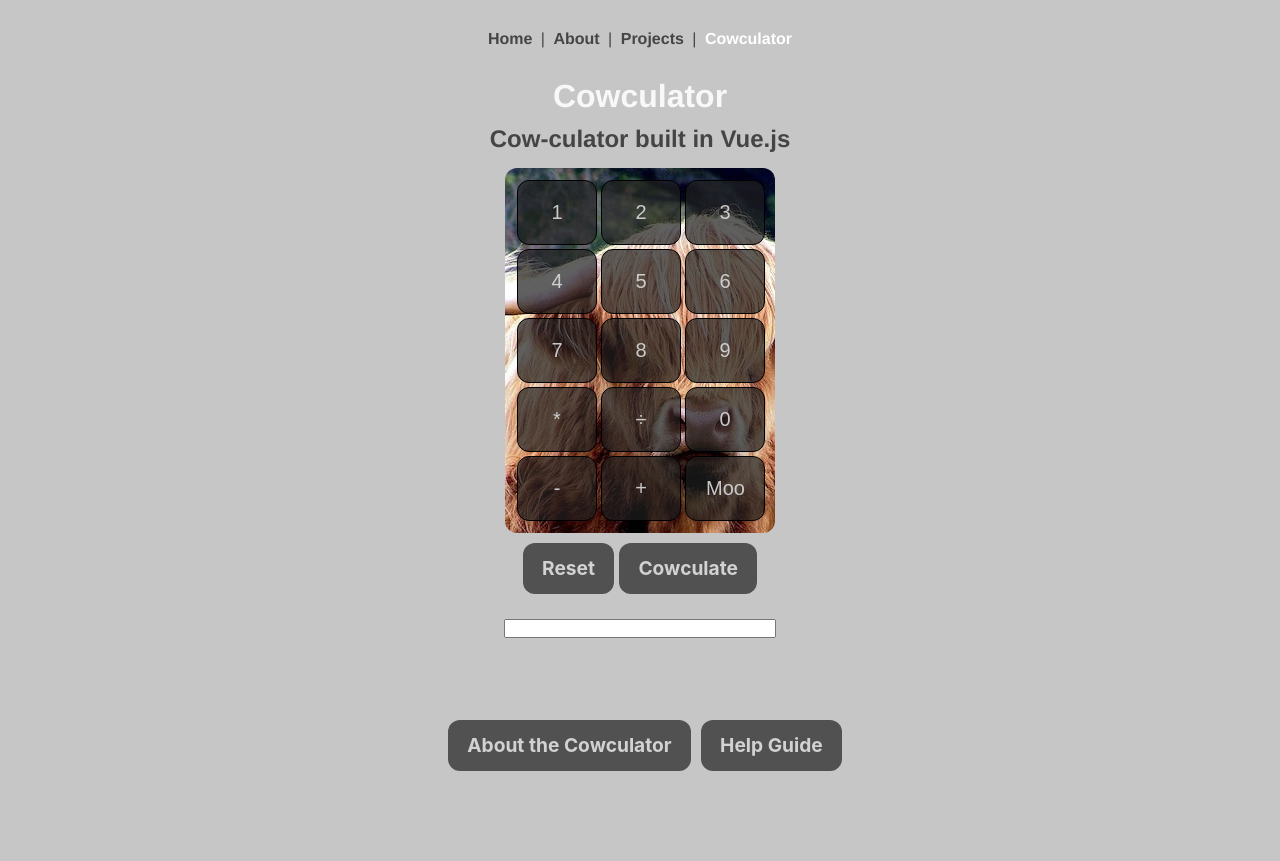
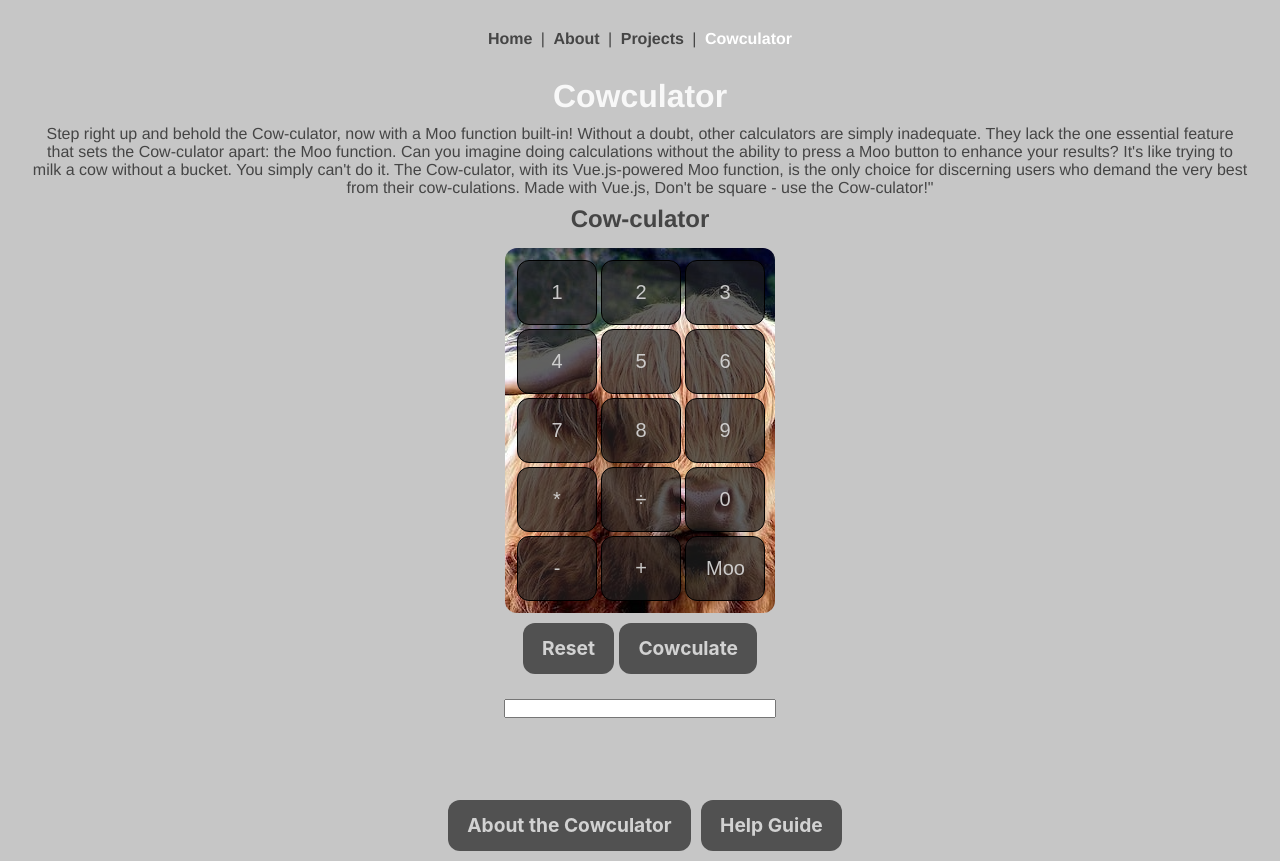
Before and after one commit to conrizzo/conradswebsite, a Vue app: page /projects/cowculator in a window 1280 px wide. Before the commit the page ends 800 px from the top, so only its background shows below. Built offline with nearby package versions, Linux system fonts and the light colour scheme.

Commit message:
updated text, removed uncessary debugging stuff for trying to fix the link redirect

```diff
--- a/src/router/index.js
+++ b/src/router/index.js
@@ -51,7 +51,7 @@ const routes = [
 ]
 
 const router = createRouter({
-
+  // using # hash mode since the site is being hosted on github pages so the links can be directly accessed
 
   history: createWebHistory(process.env.BASE_URL),
   routes
--- a/src/views/projects/CowculatorView.vue
+++ b/src/views/projects/CowculatorView.vue
@@ -1,7 +1,14 @@
 
 <template>
   <h1> Cowculator </h1>
-
+  <p class="paragraph-text"> Step right up and behold the Cow-culator, now with a Moo function built-in!
+    Without a doubt, other calculators are simply inadequate. They lack the one essential feature that sets
+    the Cow-culator apart: the Moo function. Can you imagine doing calculations without the ability to
+    press a Moo button to enhance your results? It's like trying to milk a cow without a bucket. You simply can't do it.
+    The Cow-culator, with its Vue.js-powered Moo function,
+    is the only choice for discerning users who demand the very best from their cow-culations.
+    Made with Vue.js, Don't be square - use the Cow-culator!"
+  </p>
 
     <div>
       <!--
@@ -68,10 +75,10 @@
     components: { SiteMain, UseCalc, HelpGuide },
     data() {
       return {
-        title: "Cow-culator built in Vue.js",
+        title: "Cow-culator",
         header: "Alpha-Build-1.0",
         text:
-          "Click anywhere on the screen outside this modal to exit! This modal is a component that is an array of 5 props. " +
+          "This is built in Vue 3. Click anywhere on the screen outside this modal to exit! This modal is a component that is an array of 5 props. " +
           "From top to bottom they are props: title, header, text, imagePath, and url. This is a rough approximation of programming languages used to build this: ",
         url: "https://github.com/conrizzo/conradswebsite",
         showSiteMain: false,
```
Also changed, not shown: vue.config.js (line endings or trailing spaces).
